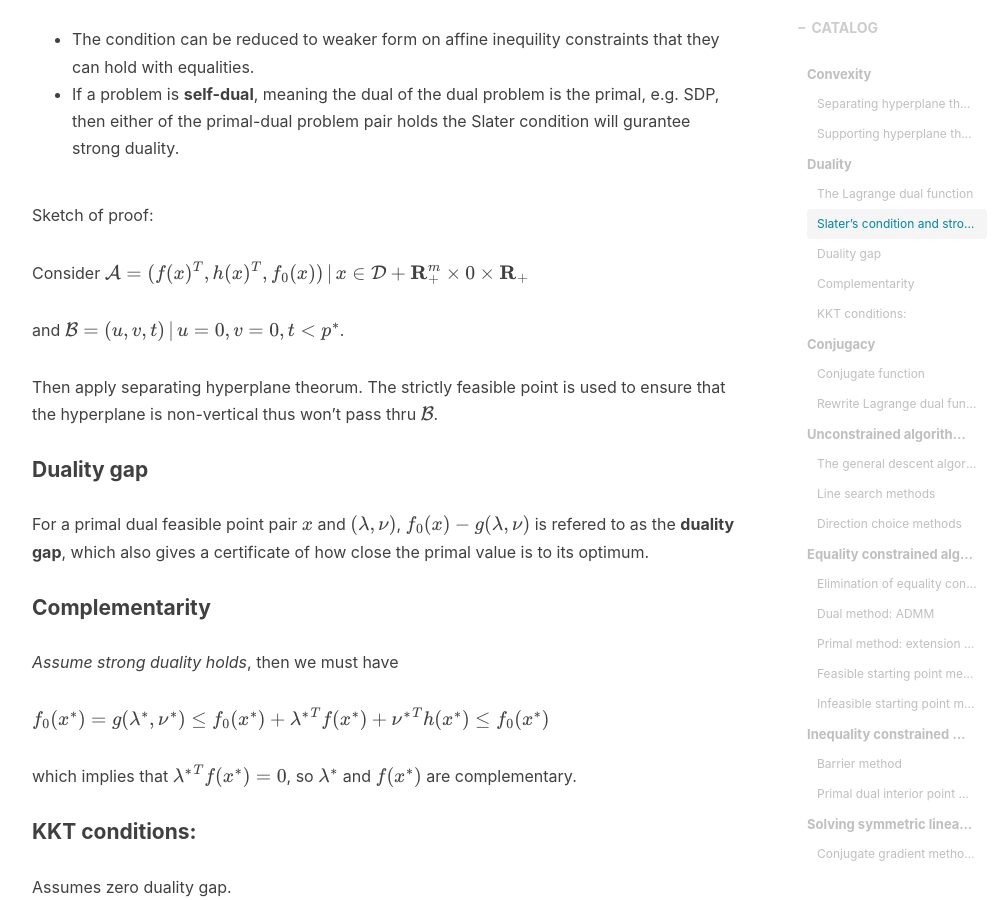
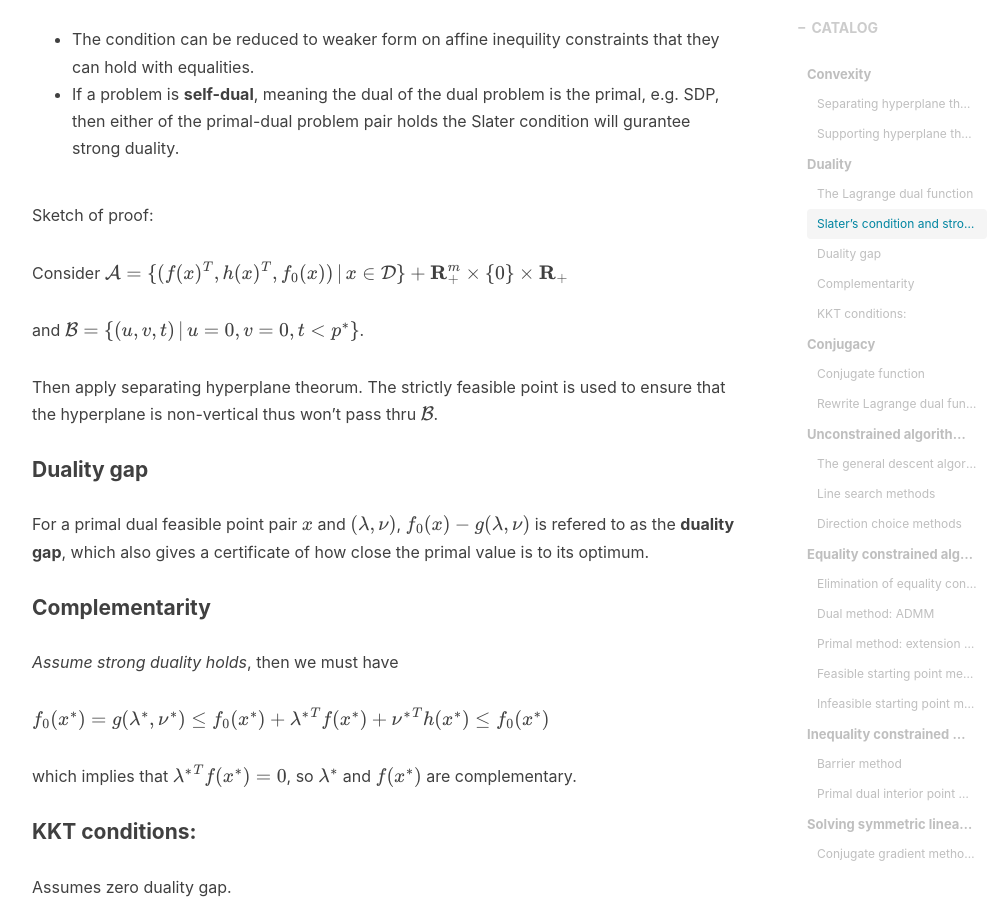
Before and after one commit to Alex-X-W/Alex-X-W.github.io, a Jekyll site: the page built from _posts/2018-08-30-cvx_optimization_review.markdown, in a window 1280 px wide and 900 px high, scrolled down 1673 px. Shown: the whole window, without its empty margins (233-1237 px from the left). Built offline with Jekyll 4.4.1, drawn with Linux system fonts in a browser that asks for light colours; nearby versions of some CDN libraries; formulas are drawn with MathJax 3; comment, search, counter and statistics services are not loaded; some of the changed text lies outside the part shown.

Commit message:
fix set curly brackets

```diff
--- a/_posts/2018-08-30-cvx_optimization_review.markdown
+++ b/_posts/2018-08-30-cvx_optimization_review.markdown
@@ -54,9 +54,9 @@ If there is a **strictly feasible** point, meaning one such point that all the i
 
 Sketch of proof:
 
-Consider $\mathcal A = \{ (f(x)^T, h(x)^T, f_0(x))\, \vert \, x \in \mathcal D\} + \mathbf R_+^m \times \{0\}  \times \mathbf R_+$
+Consider $\mathcal A = \\{ (f(x)^T, h(x)^T, f_0(x))\, \vert \, x \in \mathcal D\\} + \mathbf R_+^m \times \\{0\\}  \times \mathbf R_+$
 
-and $\mathcal B = \{(u, v, t)\, \vert \, u=0, v = 0, t \lt p^\ast \}$.
+and $\mathcal B = \\{(u, v, t)\, \vert \, u=0, v = 0, t \lt p^\ast \\}$.
 
 Then apply separating hyperplane theorum. The strictly feasible point is used to ensure that the hyperplane is non-vertical thus won't pass thru $\mathcal B$.
 
@@ -246,9 +246,9 @@ The algorithm:
 Repeat **until** $Ax = b$ and $r(x, \nu) \le \epsilon$
 
 - Compute primal and dual Newton steps $\Delta x$ and $\Delta \nu$. The dual step $\Delta \nu$ is the solution to (1) minus the previous $\nu$.
-- Backtrack on $\vert \vert r \vert \vert_2$. $r$ is the primal-dual residual $\begin{pmatrix} \nabla f(x)+A^Tb \\ Ax-b \end{pmatrix}$
+- Backtrack on $\Vert r \Vert_2$. $r$ is the primal-dual residual $$\begin{pmatrix} \nabla f(x)+A^Tb \\ Ax-b \end{pmatrix}$$
   - $t \leftarrow 1$
-  - while $\vert \vert r(x+t\Delta x, \nu + t\Delta \nu)\vert \vert_2\gt (1-\alpha t)\vert \vert r(x, \nu)\vert \vert_2$, do $t \leftarrow \beta t$
+  - while $\Vert r(x+t\Delta x, \nu + t\Delta \nu)\Vert_2\gt (1-\alpha t)\Vert r(x, \nu)\Vert_2$, do $t \leftarrow \beta t$
 
 
 - $x \leftarrow x+t\Delta x$, $\nu \leftarrow \nu + \Delta \nu$
@@ -327,11 +327,11 @@ $\phi(x) = 1/2 x^TAx - b^Tx$
 
 - **$Q$-Conjugate**
 
-  $\{d_1, …, d_n\}$ are said to be $Q$-conjugate/orthogonal if $d_i^TQd_j =0$ for any $i \neq j$.
+  $\\{d_1, …, d_n\\}$ are said to be $Q$-conjugate/orthogonal if $d_i^TQd_j =0$ for any $i \neq j$.
 
 - **Conjugate direction theorum**
 
-  Let a set of *given* vectors $\{d_1, …, d_n\}$ be $Q$-conjugate, denoted as $\perp^{(Q)}$, and $x_0$ be arbitrary starting point, then after $n$ steps of the following process, $x_n = x^\ast$:
+  Let a set of *given* vectors $\\{d_1, …, d_n\\}$ be $Q$-conjugate, denoted as $\perp^{(Q)}$, and $x_0$ be arbitrary starting point, then after $n$ steps of the following process, $x_n = x^\ast$:
 
   - $x_{k+1} = x_k + \alpha_k d_k$
   - $g_k = Qx_k - b$
@@ -339,7 +339,7 @@ $\phi(x) = 1/2 x^TAx - b^Tx$
 
   Remark:
 
-  This is essentially factorizing $x^\ast - x_0$ into the $Q$-conjugate basis $\{d_1, …, d_n\}$ sequentially. $\alpha_k$ corresponds to the "coordinate" under the $Q$-conjugate basis in the sense that:
+  This is essentially factorizing $x^\ast - x_0$ into the $Q$-conjugate basis $\\{d_1, …, d_n\\}$ sequentially. $\alpha_k$ corresponds to the "coordinate" under the $Q$-conjugate basis in the sense that:
 
   $\frac{(x^\ast - x_0)^TQd_k}{d_k^T Q d_k} = \frac{(x^\ast - x_k)^TQd_k}{d_k^T Q d_k} = \alpha_k$, since
 
@@ -363,11 +363,11 @@ $\phi(x) = 1/2 x^TAx - b^Tx$
 
   Remark:
 
-  To verify the correctness, observing that conjugate direction theorum holds for any basis, one only needs to show that the $\{d_k\}$ constructed by the conjugate gradient algorithm is indeed $Q$-conjugate.
+  To verify the correctness, observing that conjugate direction theorum holds for any basis, one only needs to show that the $\\{d_k\\}$ constructed by the conjugate gradient algorithm is indeed $Q$-conjugate.
 
   In the induction step of the proof, it is sufficient to show that both of the following hold:
 
   1. $d_{k+1} \perp^{(Q)} d_k$
-  2. $g_{k+1} \perp^{(Q)} \{d_{i<k+1}\}$
+  2. $g_{k+1} \perp^{(Q)} \\{d_{i<k+1}\\}$
 
   the first one is straightforward, the second is the same as in the remark in the conjugate direction theorum section.
```
Also changed, not shown: other parts of _posts/2018-08-30-cvx_optimization_review.markdown (+1 -1 lines).
